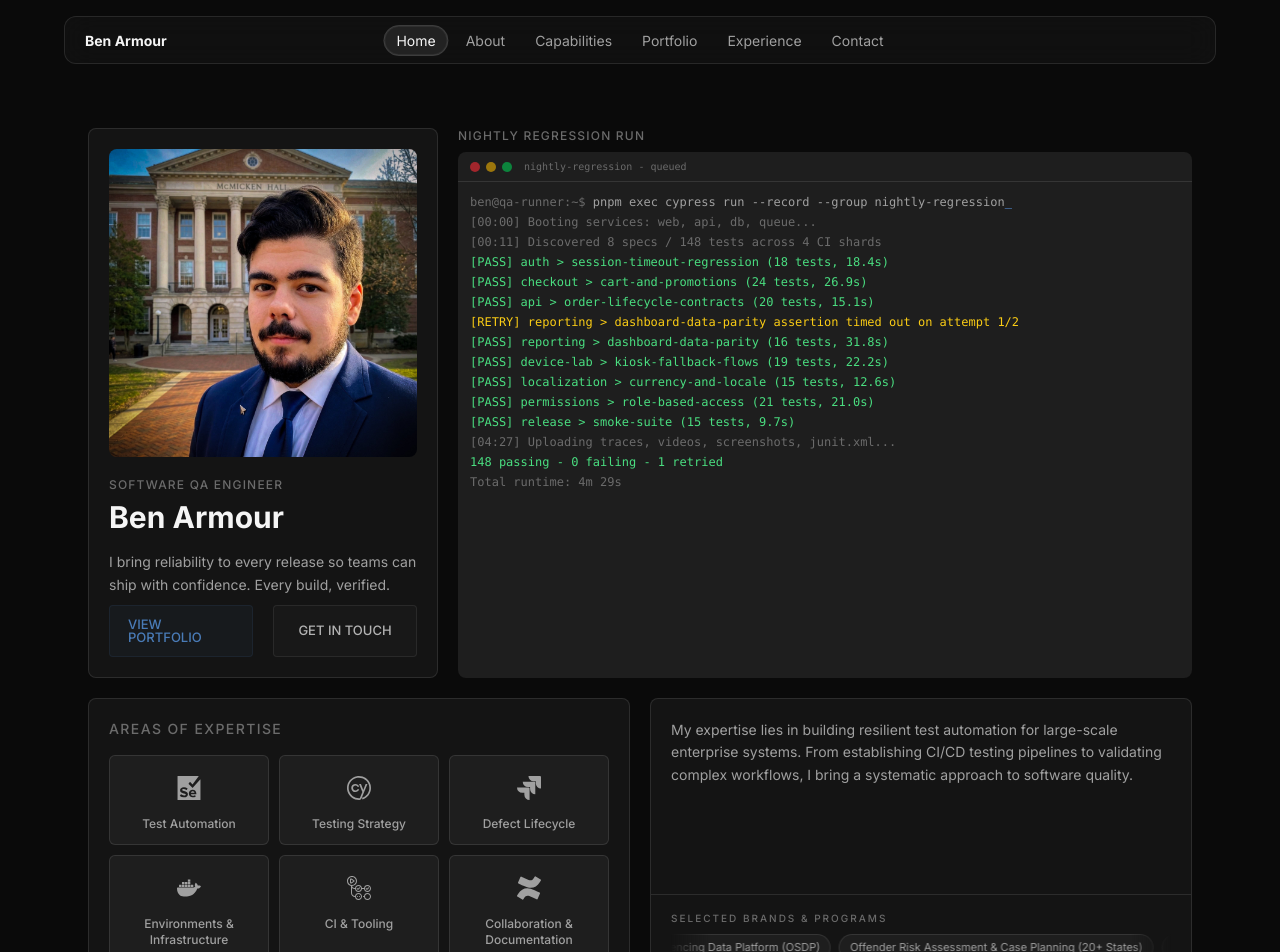
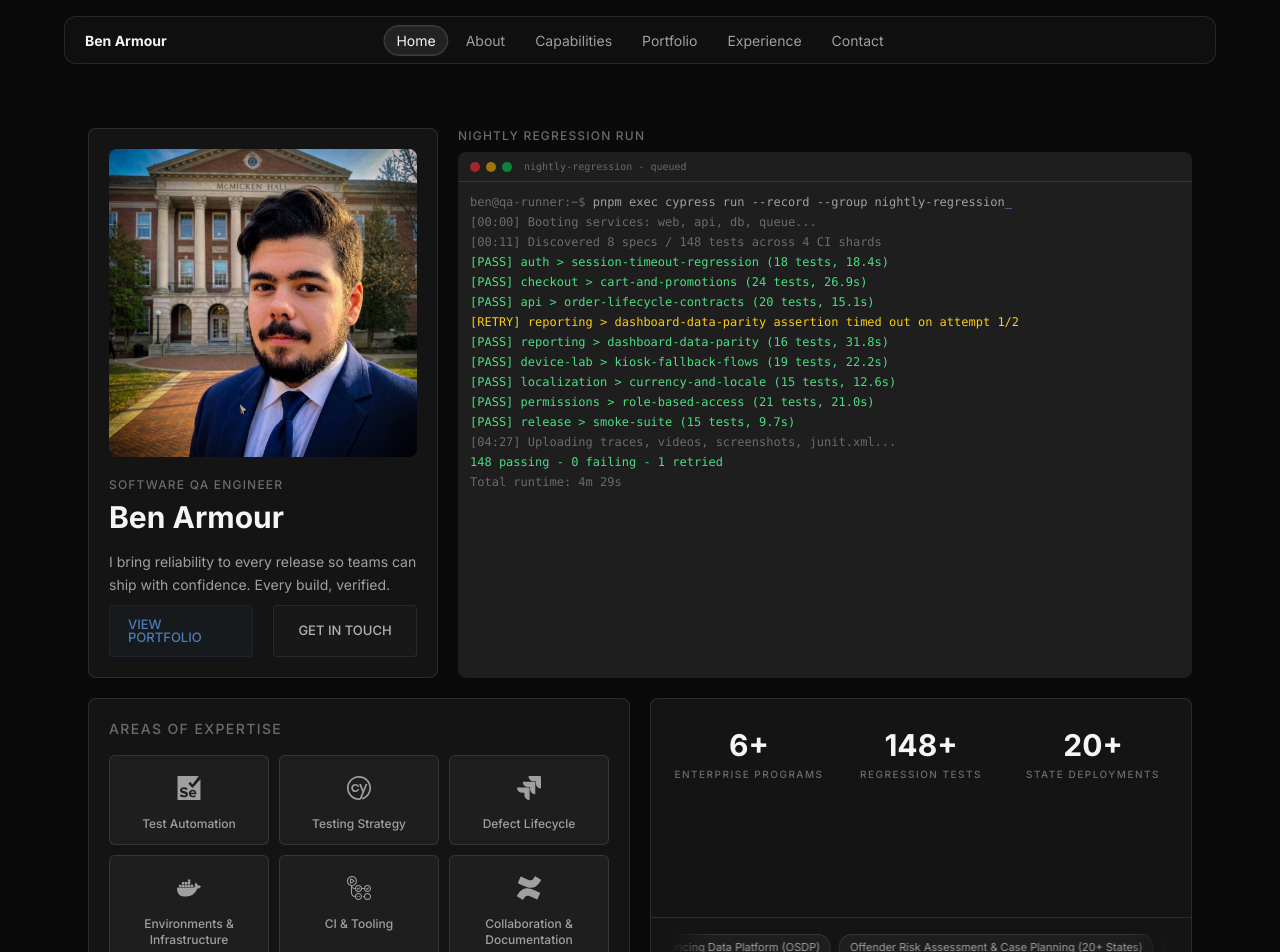
Before and after one commit to LostInTyping/BuildVerified, a Next.js app: page / in a window 1280 px wide. Shown: the top 952 px of the page. Built offline with nearby package versions, Linux system fonts and the light colour scheme.

Commit message:
feat(hero): redesign content card with animated stat counters

```diff
--- a/src/components/home/hero.tsx
+++ b/src/components/home/hero.tsx
@@ -1,5 +1,6 @@
 import Image from "next/image";
 import Link from "next/link";
+import { AnimatedCounter } from "@/components/home/animated-counter";
 import { FadeIn } from "@/components/fade-in";
 import { ExpertiseIcon, type ExpertiseIconName } from "@/components/home/expertise-icons";
 import { RegressionTerminal } from "@/components/home/regression-terminal";
@@ -142,16 +143,12 @@ export function Hero() {
 
         <FadeIn delay={0.25} className="h-full min-w-0">
           <div className="flex h-full min-w-0 flex-col overflow-hidden rounded-lg border border-border bg-bg-card p-5">
-            <p className="text-sm leading-relaxed text-text-secondary">
-              My expertise lies in building resilient test automation for
-              large-scale enterprise systems. From establishing CI/CD testing
-              pipelines to validating complex workflows, I bring a systematic
-              approach to software quality.
-            </p>
+            <div className="grid grid-cols-3 gap-4 py-2">
+              <AnimatedCounter target={6} suffix="+" label="Enterprise Programs" />
+              <AnimatedCounter target={148} suffix="+" label="Regression Tests" />
+              <AnimatedCounter target={20} suffix="+" label="State Deployments" />
+            </div>
             <div className="-mx-5 mt-auto border-t border-border px-5 pt-4">
-              <p className="mb-2 text-[10px] font-medium uppercase tracking-[0.2em] text-text-muted">
-                Selected Brands & Programs
-              </p>
               <div className="marquee-viewport">
                 <div className="marquee-strip">
                   {[0, 1].map((copyIndex) => (
```
